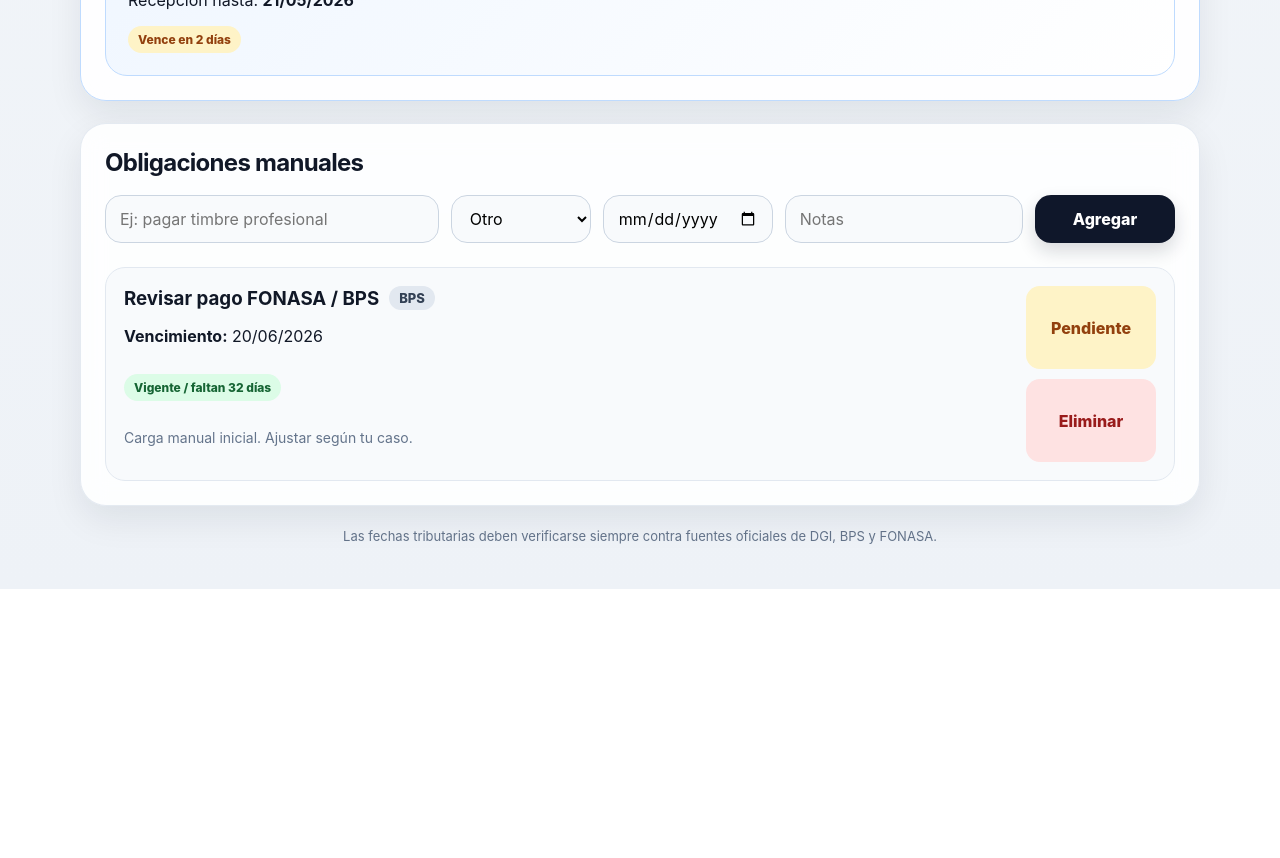
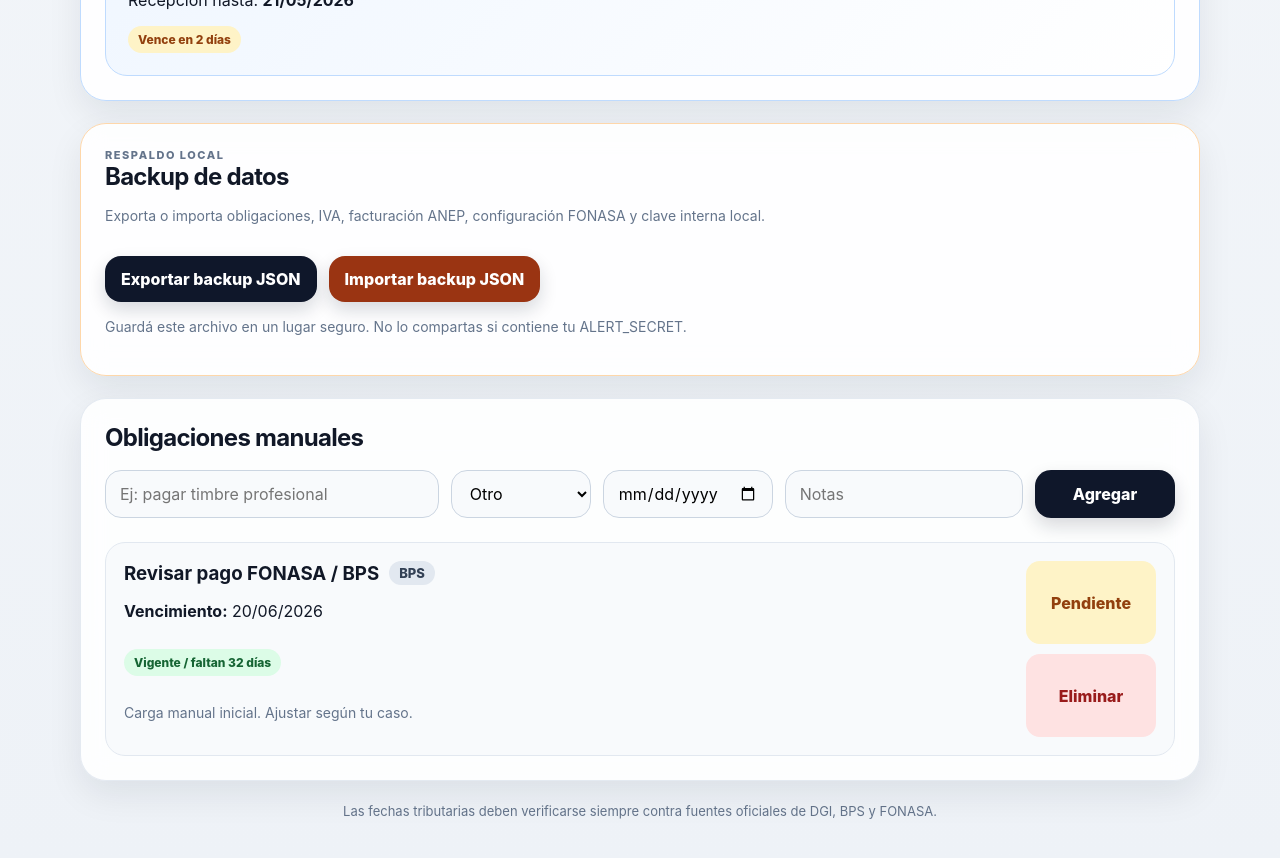
Before and after one commit to jfumero/contador-personal, a React (Vite) app: page / in a window 1280 px wide. Shown: the part 2060-2918 px from the top of the page. Before the commit the page ends 2649 px from the top, so only its background shows below. Built offline with nearby package versions, Linux system fonts and the light colour scheme.

Commit message:
Add JSON backup import export

```diff
--- a/src/App.jsx
+++ b/src/App.jsx
@@ -3,6 +3,7 @@ import { empresa } from "./data/empresa";
 import ControlIVA from "./components/ControlIVA";
 import AutomatizacionBPS from "./components/AutomatizacionBPS";
 import CronogramaANEP from "./components/CronogramaANEP";
+import BackupDatos from "./components/BackupDatos";
 import {
   formatearFecha,
     obtenerEstadoVencimiento,
@@ -269,6 +270,8 @@ export default function App() {
 
     <CronogramaANEP />
 
+    <BackupDatos />
+
     <section className="bloque">
     <h2>Obligaciones manuales</h2>
 
--- /dev/null
+++ b/src/components/BackupDatos.jsx
@@ -0,0 +1,119 @@
+const BACKUP_KEYS = [
+  "contador_personal_obligaciones",
+  "contador_personal_iva_pagos",
+  "contador_personal_anep_facturas",
+  "contador_personal_fonasa_config",
+  "contador_personal_alert_secret",
+];
+
+function generarNombreArchivo() {
+  const fecha = new Date().toISOString().slice(0, 10);
+  return `contador-personal-backup-${fecha}.json`;
+}
+
+function descargarArchivo(nombre, contenido) {
+  const blob = new Blob([contenido], { type: "application/json" });
+  const url = URL.createObjectURL(blob);
+  const link = document.createElement("a");
+
+  link.href = url;
+  link.download = nombre;
+  document.body.appendChild(link);
+  link.click();
+  document.body.removeChild(link);
+  URL.revokeObjectURL(url);
+}
+
+export default function BackupDatos() {
+  function exportarBackup() {
+    const datos = {
+      app: "contador-personal",
+      version: 1,
+      fechaExportacion: new Date().toISOString(),
+      datos: {},
+    };
+
+    BACKUP_KEYS.forEach((key) => {
+      const valor = localStorage.getItem(key);
+
+      if (valor !== null) {
+        datos.datos[key] = valor;
+      }
+    });
+
+    descargarArchivo(generarNombreArchivo(), JSON.stringify(datos, null, 2));
+  }
+
+  function importarBackup(evento) {
+    const archivo = evento.target.files?.[0];
+
+    if (!archivo) return;
+
+    const lector = new FileReader();
+
+    lector.onload = () => {
+      try {
+        const backup = JSON.parse(lector.result);
+
+        if (backup.app !== "contador-personal" || !backup.datos) {
+          alert("El archivo no parece ser un backup válido de Contador Personal.");
+          evento.target.value = "";
+          return;
+        }
+
+        const confirma = confirm(
+          "Esto va a reemplazar los datos guardados en este navegador. ¿Querés continuar?"
+        );
+
+        if (!confirma) {
+          evento.target.value = "";
+          return;
+        }
+
+        Object.entries(backup.datos).forEach(([key, value]) => {
+          if (BACKUP_KEYS.includes(key)) {
+            localStorage.setItem(key, value);
+          }
+        });
+
+        alert("Backup importado correctamente. La app se va a recargar.");
+        window.location.reload();
+      } catch (error) {
+        alert("No se pudo importar el backup: " + error.message);
+      } finally {
+        evento.target.value = "";
+      }
+    };
+
+    lector.readAsText(archivo);
+  }
+
+  return (
+    <section className="bloque bloque-backup">
+      <div className="bloque-header">
+        <div>
+          <p className="mini oscuro">Respaldo local</p>
+          <h2>Backup de datos</h2>
+          <p className="nota">
+            Exporta o importa obligaciones, IVA, facturación ANEP, configuración FONASA y clave interna local.
+          </p>
+        </div>
+      </div>
+
+      <div className="backup-acciones">
+        <button type="button" onClick={exportarBackup}>
+          Exportar backup JSON
+        </button>
+
+        <label className="boton-importar">
+          Importar backup JSON
+          <input type="file" accept="application/json" onChange={importarBackup} />
+        </label>
+      </div>
+
+      <p className="nota">
+        Guardá este archivo en un lugar seguro. No lo compartas si contiene tu ALERT_SECRET.
+      </p>
+    </section>
+  );
+}
--- a/src/index.css
+++ b/src/index.css
@@ -365,6 +365,42 @@ button {
   flex-wrap: wrap;
 }
 
+
+/* Backup */
+
+.bloque-backup {
+  border-color: #fed7aa;
+}
+
+.backup-acciones {
+  display: flex;
+  gap: 12px;
+  flex-wrap: wrap;
+  margin-top: 16px;
+}
+
+.backup-acciones button,
+.boton-importar {
+  border: none;
+  border-radius: 16px;
+  background: #0f172a;
+  color: white;
+  padding: 13px 16px;
+  font-weight: 800;
+  box-shadow: 0 8px 18px rgba(15, 23, 42, 0.16);
+}
+
+.boton-importar {
+  display: inline-flex;
+  align-items: center;
+  cursor: pointer;
+  background: #9a3412;
+}
+
+.boton-importar input {
+  display: none;
+}
+
 /* Obligaciones */
 
 .formulario {
```
